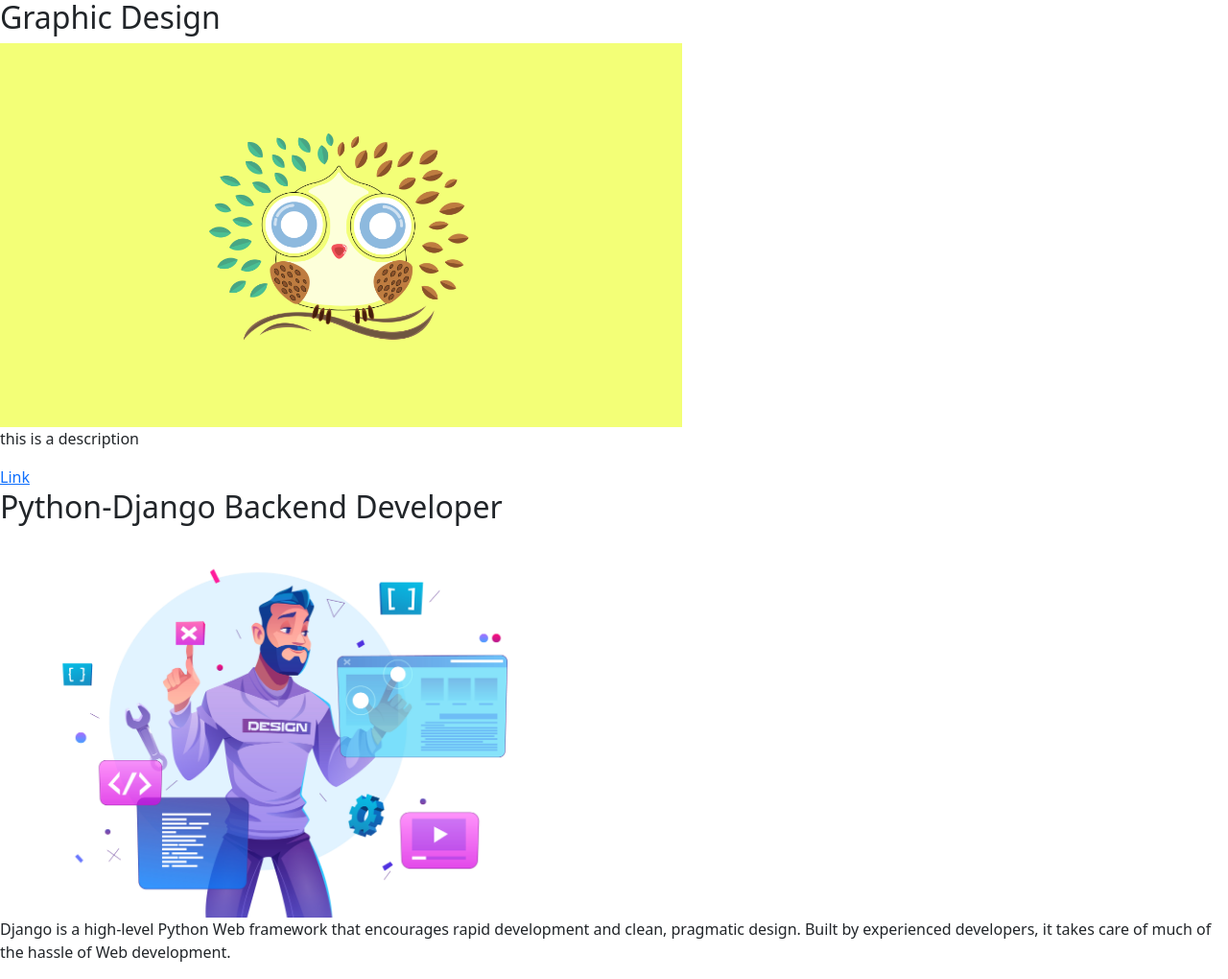
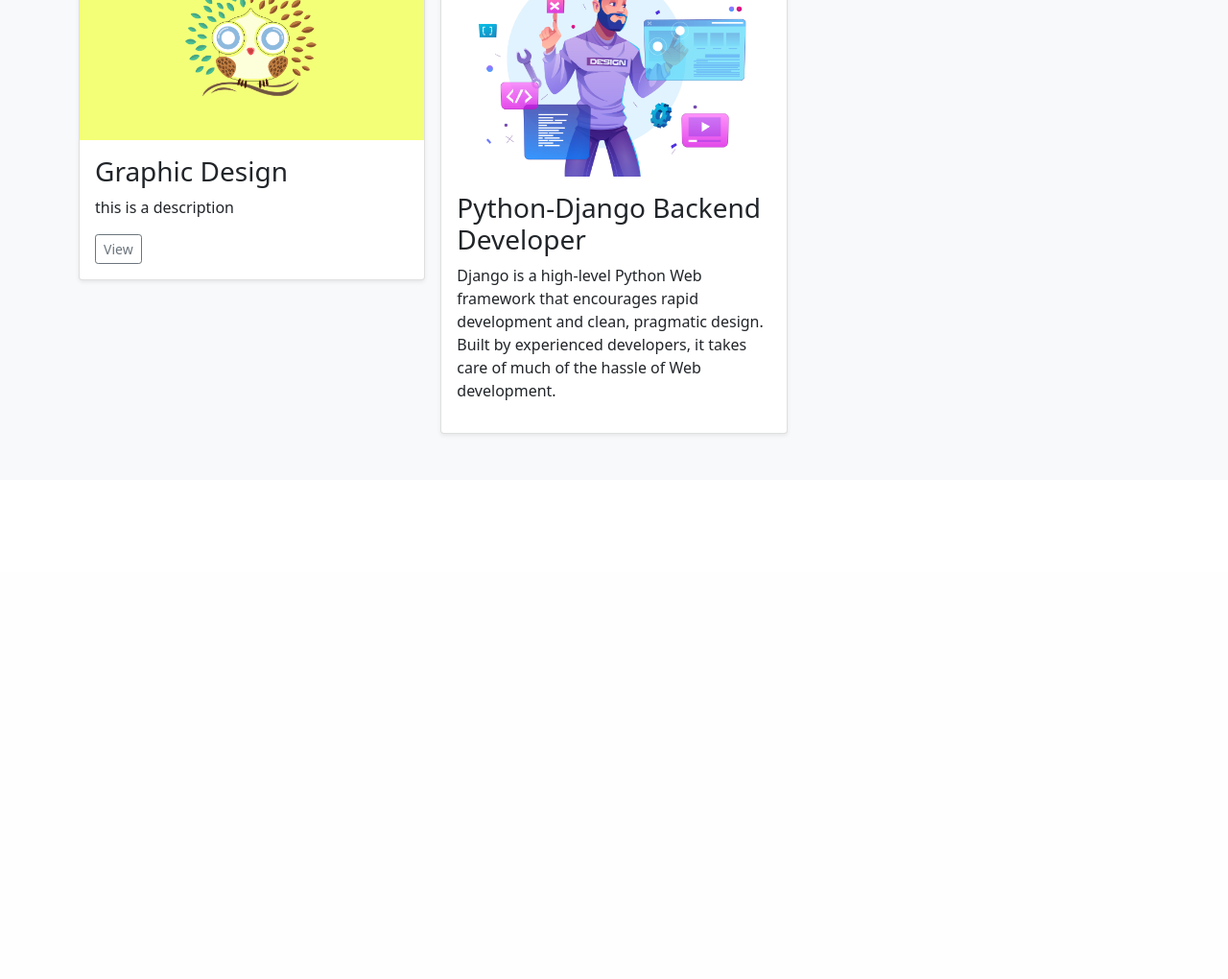
Before and after one commit to SaiyanAhmed/django_portfolio-project, a Django app: page / in a window 1280 px wide. Shown: the part 561-1581 px from the top of the page at 96% size. After the commit the page ends 1016 px from the top, so only its background shows below. Run offline with Django 3.2, Linux system fonts and the light colour scheme; data comes from the database, SQL or seed files in the repository; both versions use the stored data as it was after the commit.

Commit message:
added bootstrap and CSS in home.html and base.html

```diff
--- a/portfolio/templates/portfolio/base.html
+++ b/portfolio/templates/portfolio/base.html
@@ -7,6 +7,12 @@
 
     <!-- Bootstrap CSS -->
     <link href="https://cdn.jsdelivr.net/npm/bootstrap@5.0.1/dist/css/bootstrap.min.css" rel="stylesheet" integrity="sha384-+0n0xVW2eSR5OomGNYDnhzAbDsOXxcvSN1TPprVMTNDbiYZCxYbOOl7+AMvyTG2x" crossorigin="anonymous">
+    <link rel="preconnect" href="https://fonts.gstatic.com">
+    <link href="https://fonts.googleapis.com/css2?family=Ubuntu&display=swap" rel="stylesheet">
+    <link rel="preconnect" href="https://fonts.gstatic.com">
+    <link href="https://fonts.googleapis.com/css2?family=Nothing+You+Could+Do&display=swap" rel="stylesheet">
+    <link rel="preconnect" href="https://fonts.gstatic.com">
+
 
     <title>Saiyan Ahmed</title>
   </head>
@@ -29,7 +35,6 @@
     </div>
   </div>
 </nav>
-
   {% block content %}{% endblock %}
 
     <!-- Optional JavaScript; choose one of the two! -->
--- a/portfolio/templates/portfolio/home.html
+++ b/portfolio/templates/portfolio/home.html
@@ -1,28 +1,99 @@
 {% extends 'portfolio/base.html' %}
 {% block content %}
+{% load static %}
+<style>
+body, html {
+    height: 100%;
+}
+.p1 {
+  font-family: 'Nothing You Could Do', cursive;
+}
 
+.p2 {
+  font-family: 'Ubuntu', sans-serif;
+}
+/* The hero image */
+.hero-image {
+  /* Use "linear-gradient" to add a darken background effect to the image (photographer.jpg). This will make the text easier to read */
+  background-image: linear-gradient(rgba(0, 0, 0, 0.5), rgba(0, 0, 0, 0.5)), url("{% static 'portfolio/pic-2.jpg' %}");
 
-<h1>Saiyan's Portfolio</h1>
-{% load static %}
+  /* Set a specific height */
+  height: 50%;
 
-<a href="{% url 'blog:all_blogs' %}">Blogs</a>
-<br>
-<a href="{% static 'portfolio/resume.pdf' %}">Resume</a>
-<br>
+  /* Position and center the image to scale nicely on all screens */
+  background-position: 50% 28%;
+  background-repeat: no-repeat;
+  background-size: cover;
+  position: relative;
+}
 
-<img src="{% static 'portfolio/pic-2.jpg' %}" height="400" weight="200">
+/* Place text in the middle of the image */
+.hero-text {
+  text-align: center;
+  position: absolute;
+  top: 50%;
+  left: 50%;
+  transform: translate(-50%, -50%);
+  color: white;
+}
+</style>
+<div class="hero-image">
+  <div class="hero-text">
+    <h1 class="p1" style="font-size:70px">I'm Saiyan Ahmed</h1>
+    <p class="p2" style="font-size:25px">Welcome to my website</p>
+    <a href="mailto:shyanahamed00@gmail.com" class="btn btn-primary my-2">Email Me</a>
+  </div>
+</div>
 
-{% for project in projects %}
+<main>
 
-<h2>{{project.title}}</h2>
-<img src="{{project.image.url}}" height="400" weight="200">
-<p>{{project.description}}</p>
-{% if project.url %}
+  <!-- <section class="py-5 text-center container">
+    <div class="row py-lg-5">
+      <div class="col-lg-6 col-md-8 mx-auto">
+        <h1 class="fw-light">Hi I'm Saiyan Ahmed</h1>
+        {% load static %}
+        <img src="{% static 'portfolio/pic-2.jpg' %}" class="img-fluid rounded mx-auto d-block" alt="Responsive image">
 
-<a href="{{project.url}}">Link</a>
+        <p class="lead text-muted">Something short and leading about the collection below—its contents, the creator, etc. Make it short and sweet, but not too short so folks don’t simply skip over it entirely.</p>
+        <p>
+          <a href="#" class="btn btn-primary my-2">Main call to action</a>
+          <a href="#" class="btn btn-secondary my-2">Secondary action</a>
+        </p>
+      </div>
+    </div>
+  </section> -->
 
-{% endif %}
+  <div class="album py-5 bg-light">
+    <div class="container">
+      <div class="row row-cols-1 row-cols-sm-2 row-cols-md-3 g-3">
+      	{% for project in projects %}
+        <div class="col">
+          <div class="card shadow-sm">
+           <img class="card-img-top" src="{{project.image.url}}">
+            <div class="card-body">
+              <h3>{{project.title}}</h3>
+              <p class="card-text">{{project.description}}</p>
+              <div class="d-flex justify-content-between align-items-center">
+                <div class="btn-group">
+                {% if project.url %}
+                  <a class="btn btn-sm btn-outline-secondary" href="{{project.url}}">View</a>
+                {% endif %}
+                </div>
+              </div>
+            </div>
+          </div>
+        </div>
+       {% endfor %}
+      </div>
+    </div>
+  </div>
 
-{% endfor %}
+</main>
+
+<footer class="text-muted py-5">
+  <div class="container">
+
+  </div>
+</footer>
 
 {% endblock %}
```
Also changed, not shown: db.sqlite3, media/portfolio/images/19362653.jpg (added).
